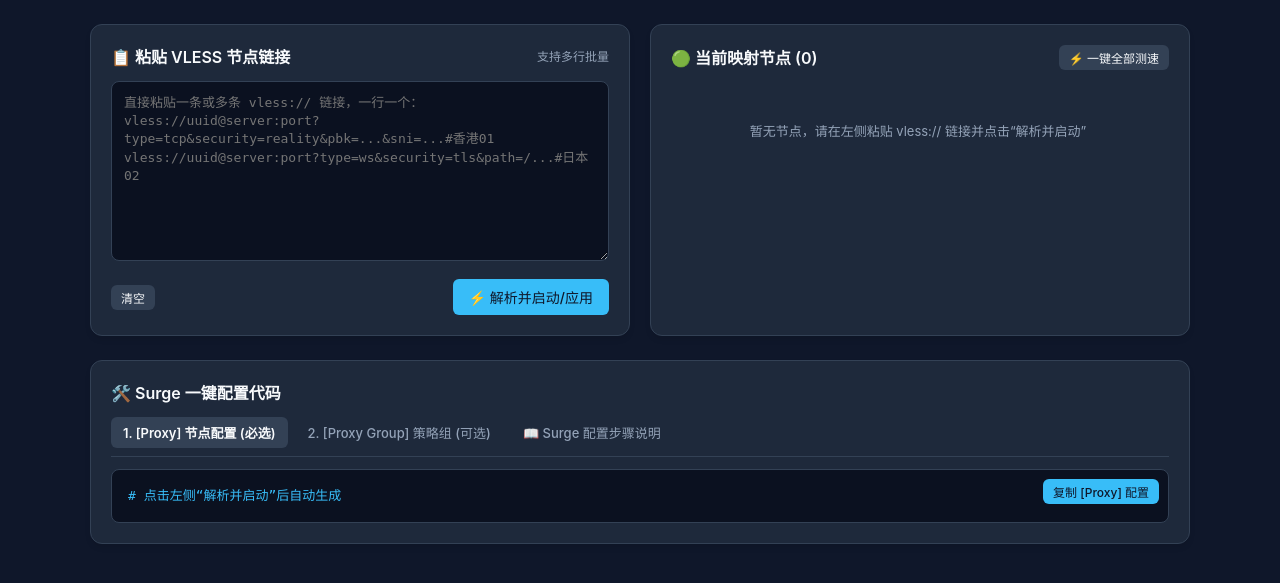
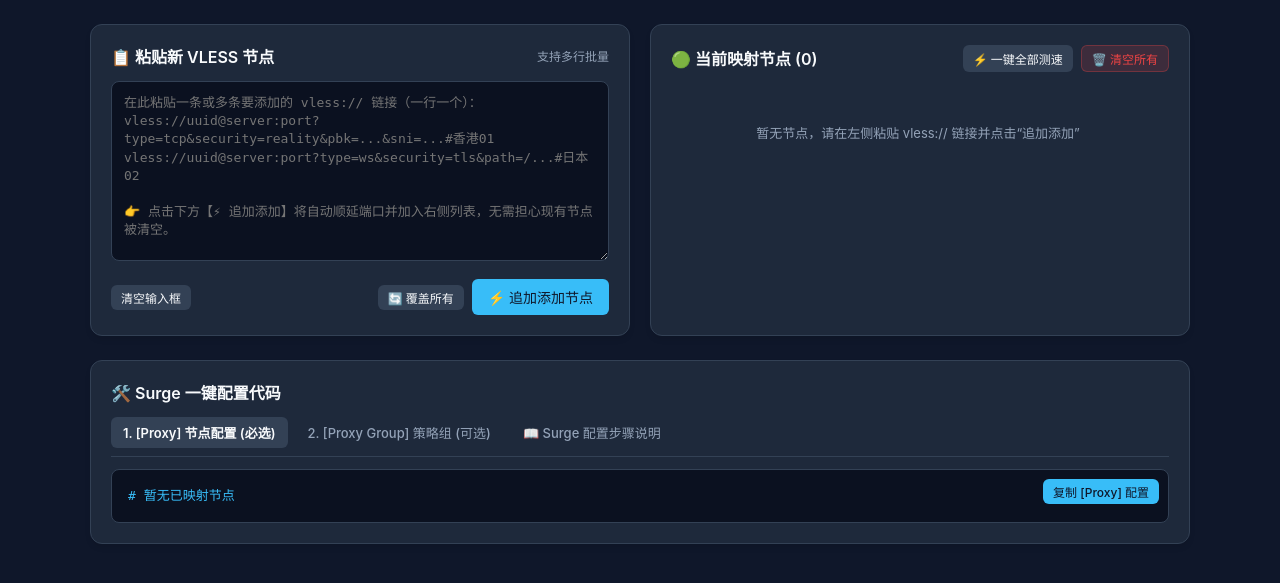
Before and after one commit to ceocok/fuck-surge, a Python web app: template templates/index.html in a window 1280 px wide. Shown: the part 102-685 px from the top of the page. Run offline with Jinja, Linux system fonts and the light colour scheme; the template is opened without the code that fills it, so the values that code supplies are empty.

Commit message:
feat: support incremental node append, sequential port assignment and node deletion

```diff
--- a/templates/index.html
+++ b/templates/index.html
@@ -126,6 +126,16 @@
       background: #475569;
     }
 
+    .btn-danger {
+      background: rgba(239, 68, 68, 0.15);
+      color: var(--danger);
+      border: 1px solid rgba(239, 68, 68, 0.3);
+    }
+    .btn-danger:hover {
+      background: var(--danger);
+      color: #fff;
+    }
+
     .btn-sm {
       padding: 4px 10px;
       font-size: 12px;
@@ -161,6 +171,8 @@
       display: flex;
       justify-content: space-between;
       align-items: center;
+      flex-wrap: wrap;
+      gap: 8px;
     }
 
     textarea {
@@ -187,6 +199,14 @@
       justify-content: space-between;
       align-items: center;
       margin-top: 12px;
+      flex-wrap: wrap;
+      gap: 8px;
+    }
+
+    .action-right {
+      display: flex;
+      align-items: center;
+      gap: 8px;
     }
 
     /* Node List */
@@ -240,6 +260,9 @@
       color: var(--primary);
       font-family: monospace;
       font-weight: 600;
+      background: rgba(56, 189, 248, 0.1);
+      padding: 2px 6px;
+      border-radius: 4px;
     }
 
     .tag {
@@ -400,16 +423,21 @@
     <!-- Left: Input Area -->
     <div class="card">
       <h2>
-        <span>📋 粘贴 VLESS 节点链接</span>
+        <span>📋 粘贴新 VLESS 节点</span>
         <span style="font-size: 12px; color: var(--text-sub); font-weight: normal;">支持多行批量</span>
       </h2>
-      <textarea id="rawInput" placeholder="直接粘贴一条或多条 vless:// 链接，一行一个：
+      <textarea id="rawInput" placeholder="在此粘贴一条或多条要添加的 vless:// 链接（一行一个）：
 vless://uuid@server:port?type=tcp&security=reality&pbk=...&sni=...#香港01
-vless://uuid@server:port?type=ws&security=tls&path=/...#日本02"></textarea>
+vless://uuid@server:port?type=ws&security=tls&path=/...#日本02
+
+👉 点击下方【⚡ 追加添加】将自动顺延端口并加入右侧列表，无需担心现有节点被清空。"></textarea>
 
       <div class="input-actions">
-        <button class="btn-secondary btn-sm" onclick="clearInput()">清空</button>
-        <button class="btn-primary" id="saveBtn" onclick="saveNodes()">⚡ 解析并启动/应用</button>
+        <button class="btn-secondary btn-sm" onclick="clearInput()">清空输入框</button>
+        <div class="action-right">
+          <button class="btn-secondary btn-sm" id="replaceBtn" onclick="saveNodes('replace')" title="清空右侧所有旧节点，仅保存当前输入框中的节点">🔄 覆盖所有</button>
+          <button class="btn-primary" id="appendBtn" onclick="saveNodes('append')">⚡ 追加添加节点</button>
+        </div>
       </div>
     </div>
 
@@ -417,11 +445,14 @@ vless://uuid@server:port?type=ws&security=tls&path=/...#日本02"></textarea>
     <div class="card">
       <h2>
         <span>🟢 当前映射节点 (<span id="nodeCount">0</span>)</span>
-        <button class="btn-secondary btn-sm" onclick="pingAll()">⚡ 一键全部测速</button>
+        <div style="display: flex; gap: 8px;">
+          <button class="btn-secondary btn-sm" onclick="pingAll()">⚡ 一键全部测速</button>
+          <button class="btn-danger btn-sm" onclick="clearAllNodes()">🗑️ 清空所有</button>
+        </div>
       </h2>
       <div class="node-list" id="nodeList">
         <div style="color: var(--text-sub); font-size: 13px; text-align: center; padding: 40px 0;">
-          暂无节点，请在左侧粘贴 vless:// 链接并点击“解析并启动”
+          暂无节点，请在左侧粘贴 vless:// 链接并点击“追加添加”
         </div>
       </div>
     </div>
@@ -441,7 +472,7 @@ vless://uuid@server:port?type=ws&security=tls&path=/...#日本02"></textarea>
     <!-- Tab 1: Proxy -->
     <div id="proxyTab" class="tab-content">
       <div class="code-box">
-        <pre id="proxyCode"># 点击左侧“解析并启动”后自动生成</pre>
+        <pre id="proxyCode"># 暂无已映射节点</pre>
         <button class="btn-primary btn-sm copy-btn" onclick="copyText('proxyCode')">复制 [Proxy] 配置</button>
       </div>
     </div>
@@ -449,7 +480,7 @@ vless://uuid@server:port?type=ws&security=tls&path=/...#日本02"></textarea>
     <!-- Tab 2: Group -->
     <div id="groupTab" class="tab-content" style="display: none;">
       <div class="code-box">
-        <pre id="groupCode"># 点击左侧“解析并启动”后自动生成</pre>
+        <pre id="groupCode"># 暂无已映射节点</pre>
         <button class="btn-primary btn-sm copy-btn" onclick="copyText('groupCode')">复制 [Proxy Group] 配置</button>
       </div>
     </div>
@@ -458,7 +489,7 @@ vless://uuid@server:port?type=ws&security=tls&path=/...#日本02"></textarea>
     <div id="guideTab" class="tab-content" style="display: none;">
       <div class="guide-step">
         <div class="step-num">1</div>
-        <div class="step-text">打开 <strong>Surage for Mac</strong>，在顶部菜单栏图标上右键，点击 <strong>配置文件 (Profiles) -> 文本编辑 (Edit in Text Editor)</strong>。</div>
+        <div class="step-text">打开 <strong>Surge for Mac</strong>，在顶部菜单栏图标上右键，点击 <strong>配置文件 (Profiles) -> 文本编辑 (Edit in Text Editor)</strong>。</div>
       </div>
       <div class="guide-step">
         <div class="step-num">2</div>
@@ -485,7 +516,7 @@ vless://uuid@server:port?type=ws&security=tls&path=/...#日本02"></textarea>
     const toast = document.getElementById('toast');
     toast.textContent = msg;
     toast.classList.add('show');
-    setTimeout(() => toast.classList.remove('show'), 2000);
+    setTimeout(() => toast.classList.remove('show'), 2200);
   }
 
   function copyText(elementId) {
@@ -532,10 +563,6 @@ vless://uuid@server:port?type=ws&security=tls&path=/...#日本02"></textarea>
         statusText.textContent = '核心已停止';
       }
 
-      if (data.raw && !document.getElementById('rawInput').value) {
-        document.getElementById('rawInput').value = data.raw;
-      }
-
       renderNodes(data.nodes || []);
       if (data.surge_proxy) document.getElementById('proxyCode').innerText = data.surge_proxy;
       if (data.surge_group) document.getElementById('groupCode').innerText = data.surge_group;
@@ -549,7 +576,7 @@ vless://uuid@server:port?type=ws&security=tls&path=/...#日本02"></textarea>
     document.getElementById('nodeCount').innerText = nodes.length;
     const list = document.getElementById('nodeList');
     if (!nodes || nodes.length === 0) {
-      list.innerHTML = `<div style="color: var(--text-sub); font-size: 13px; text-align: center; padding: 40px 0;">暂无节点，请在左侧粘贴 vless:// 链接并应用</div>`;
+      list.innerHTML = `<div style="color: var(--text-sub); font-size: 13px; text-align: center; padding: 40px 0;">暂无节点，请在左侧粘贴 vless:// 链接并追加添加</div>`;
       return;
     }
 
@@ -572,49 +599,107 @@ vless://uuid@server:port?type=ws&security=tls&path=/...#日本02"></textarea>
             <span id="ping-${node.port}" class="ping-badge">- ms</span>
             <button class="btn-secondary btn-sm" onclick="pingNode(${node.port})">测速</button>
             <button class="btn-secondary btn-sm" onclick="copyRaw('${surgeLine}')">复制</button>
+            <button class="btn-danger btn-sm" onclick="deleteNode(${node.port}, '${node.name}')" title="删除该节点">删除</button>
           </div>
         </div>
       `;
     }).join('');
   }
 
-  async function saveNodes() {
+  async function saveNodes(mode = 'append') {
     const raw = document.getElementById('rawInput').value.trim();
     if (!raw) {
-      alert('请先粘贴 vless:// 链接！');
+      alert('请先在输入框粘贴 vless:// 链接！');
       return;
     }
 
-    const btn = document.getElementById('saveBtn');
+    if (mode === 'replace' && currentNodes.length > 0) {
+      if (!confirm('⚠️ 警告：【覆盖所有】将删除右侧现有所有节点，仅保留本次输入的节点。\n确定继续吗？')) {
+        return;
+      }
+    }
+
+    const btn = mode === 'append' ? document.getElementById('appendBtn') : document.getElementById('replaceBtn');
+    const originalText = btn.innerText;
     btn.disabled = true;
-    btn.innerText = '正在校验并启动...';
+    btn.innerText = '正在应用...';
 
     try {
       const res = await fetch('/api/nodes', {
         method: 'POST',
         headers: { 'Content-Type': 'application/json' },
-        body: JSON.stringify({ raw_links: raw })
+        body: JSON.stringify({ raw_links: raw, mode: mode })
       });
       const data = await res.json();
       if (data.ok) {
         showToast(data.message);
+        document.getElementById('rawInput').value = ''; // 成功后自动清空输入框，方便下次添加
         renderNodes(data.nodes);
         document.getElementById('proxyCode').innerText = data.surge_proxy;
         document.getElementById('groupCode').innerText = data.surge_group;
         loadStatus();
       } else {
-        alert('配置失败: ' + (data.error || '未知错误'));
+        alert('添加失败: ' + (data.error || '未知错误'));
       }
     } catch (e) {
       alert('网络请求失败: ' + e.message);
     } finally {
       btn.disabled = false;
-      btn.innerText = '⚡ 解析并启动/应用';
+      btn.innerText = originalText;
+    }
+  }
+
+  async function deleteNode(port, name) {
+    if (!confirm(`确定删除节点【${name}】(端口: 127.0.0.1:${port}) 吗？`)) {
+      return;
+    }
+
+    try {
+      const res = await fetch('/api/nodes/delete', {
+        method: 'POST',
+        headers: { 'Content-Type': 'application/json' },
+        body: JSON.stringify({ port: port })
+      });
+      const data = await res.json();
+      if (data.ok) {
+        showToast('节点已删除！');
+        renderNodes(data.nodes);
+        document.getElementById('proxyCode').innerText = data.surge_proxy || '# 暂无已映射节点';
+        document.getElementById('groupCode').innerText = data.surge_group || '# 暂无已映射节点';
+        loadStatus();
+      } else {
+        alert('删除失败: ' + (data.error || '未知错误'));
+      }
+    } catch (e) {
+      alert('请求失败: ' + e.message);
+    }
+  }
+
+  async function clearAllNodes() {
+    if (!confirm('⚠️ 确定要清空所有已保存的节点并停止内核吗？')) {
+      return;
+    }
+
+    try {
+      const res = await fetch('/api/nodes/clear', { method: 'POST' });
+      const data = await res.json();
+      if (data.ok) {
+        showToast('已清空所有节点');
+        renderNodes([]);
+        document.getElementById('proxyCode').innerText = '# 暂无已映射节点';
+        document.getElementById('groupCode').innerText = '# 暂无已映射节点';
+        loadStatus();
+      } else {
+        alert('清空失败: ' + data.error);
+      }
+    } catch (e) {
+      alert('请求失败: ' + e.message);
     }
   }
 
   async function pingNode(port) {
     const badge = document.getElementById(`ping-${port}`);
+    if (!badge) return;
     badge.className = 'ping-badge';
     badge.innerText = '...';
     try {
@@ -661,6 +746,8 @@ vless://uuid@server:port?type=ws&security=tls&path=/...#日本02"></textarea>
       if (data.ok) {
         showToast('Xray 核心已停止');
         loadStatus();
+      } else {
+        alert('请求失败: ' + data.error);
       }
     } catch (e) {
       alert('请求失败: ' + e.message);
```
Also changed, not shown: app.py (+154 -56 lines), README.md.
